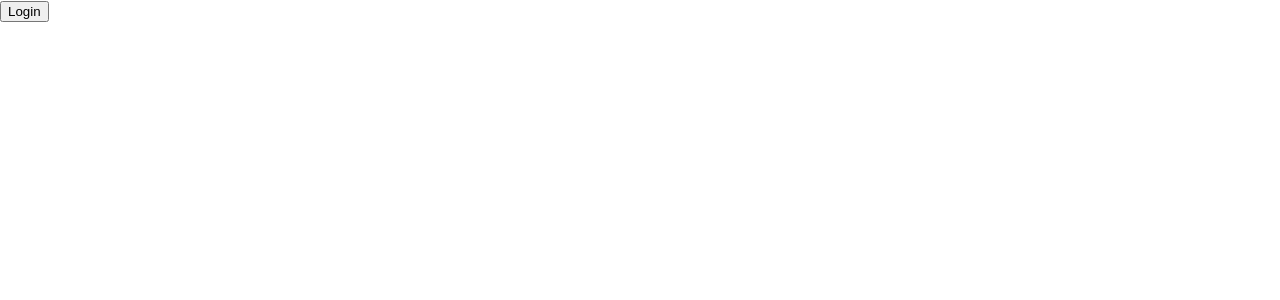
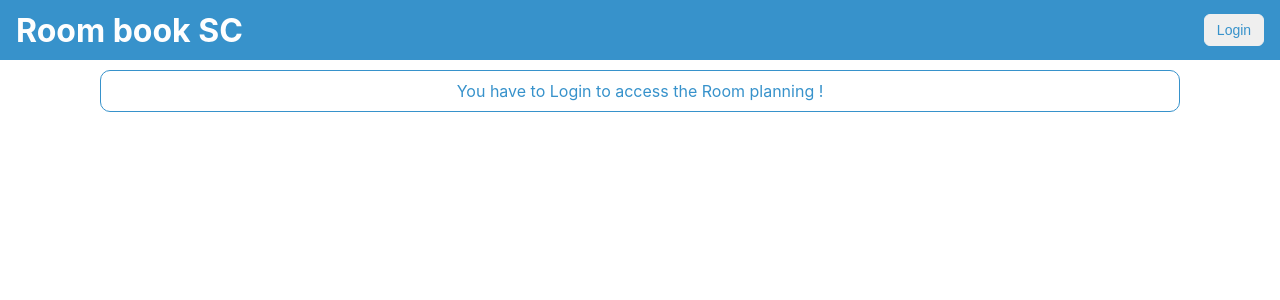
Before and after one commit to SimonHuet/room-book-sc, a React (Create React App) app: page / in a window 1280 px wide. Shown: the top 300 px of the page. Built offline with nearby package versions, Linux system fonts and the light colour scheme.

Commit message:
feat: Apply styles to AuthLayout

```diff
--- a/src/Components/App.tsx
+++ b/src/Components/App.tsx
@@ -3,7 +3,7 @@ import { AuthLayout } from './AuthLayout'
 const App = () => {
   return (
     <AuthLayout>
-      <div>Ouii</div>
+      <div> Here is the Room booking</div>
     </AuthLayout>
   )
 }
--- /dev/null
+++ b/src/Components/AuthLayout/AuthLayout.module.scss
@@ -0,0 +1,49 @@
+@import 'Styles/colors.scss';
+
+.container {
+  width: 100%;
+
+  & .header {
+    display: flex;
+    align-items: center;
+    justify-content: space-between;
+
+    background-color: $primary;
+    height: 60px;
+
+    padding: 0 16px;
+
+    & .app-name {
+      color: $white;
+    }
+  }
+
+  .alert {
+    padding: 10px;
+    border: 1px solid $primary;
+    border-radius: 10px;
+
+    color: $primary;
+
+    font-size: 16px;
+    text-align: center;
+
+    & .name {
+      font-weight: 500;
+    }
+  }
+
+  & .content {
+    @media (min-width: 320px) {
+      padding: 10px;
+    }
+
+    @media (min-width: 768px) {
+      padding: 10px 40px;
+    }
+
+    @media (min-width: 1200px) {
+      padding: 10px 100px;
+    }
+  }
+}
--- a/src/Components/AuthLayout/AuthLayout.tsx
+++ b/src/Components/AuthLayout/AuthLayout.tsx
@@ -1,10 +1,13 @@
 import { EntityId } from '@reduxjs/toolkit'
+import { Button } from 'Components/UI/Button'
 import { useDispatch, useSelector } from 'react-redux'
-import { RootState } from 'State'
 
 import * as AuthState from 'State/Auth'
 import * as UserState from 'State/User'
+import { RootState } from 'State'
 import { User } from 'Utils/Types'
+
+import styles from './AuthLayout.module.scss'
 
 type Props = {
   children: JSX.Element | JSX.Element[]
@@ -22,24 +25,40 @@ export const AuthLayout: React.FC<Props> = ({ children }) => {
     UserState.select.users.selectById(state, connectedUserId)
   )
 
+  const isAuthenticated = connectedUser !== undefined
+
   const handleLogin = () => dispatch(AuthState.login())
 
   const handleLogout = () => dispatch(AuthState.logout())
 
   return (
-    <div>
-      {isLoading && <div>Loading ...</div>}
-      {connectedUser === undefined ? (
-        <div>
-          <button onClick={handleLogin}> Login </button>
-        </div>
-      ) : (
-        <div>
-          <button onClick={handleLogout}> Logout </button>
-          <span>{connectedUser.name}</span>
-          {children}
-        </div>
-      )}
+    <div className={styles.container}>
+      <header className={styles.header}>
+        <h1 className={styles['app-name']}>Room book SC</h1>
+
+        <Button
+          onClick={isAuthenticated ? handleLogout : handleLogin}
+          isLoading={isLoading}
+          secondary
+        >
+          {isAuthenticated ? 'Logout' : 'Login'}
+        </Button>
+      </header>
+
+      <div className={styles.content}>
+        {isAuthenticated ? (
+          <>
+            <div className={styles.alert}>
+              Welcome <span className={styles.name}>{connectedUser?.name}</span>
+            </div>
+            {children}
+          </>
+        ) : (
+          <div className={styles.alert}>
+            You have to Login to access the Room planning !
+          </div>
+        )}
+      </div>
     </div>
   )
 }
```
